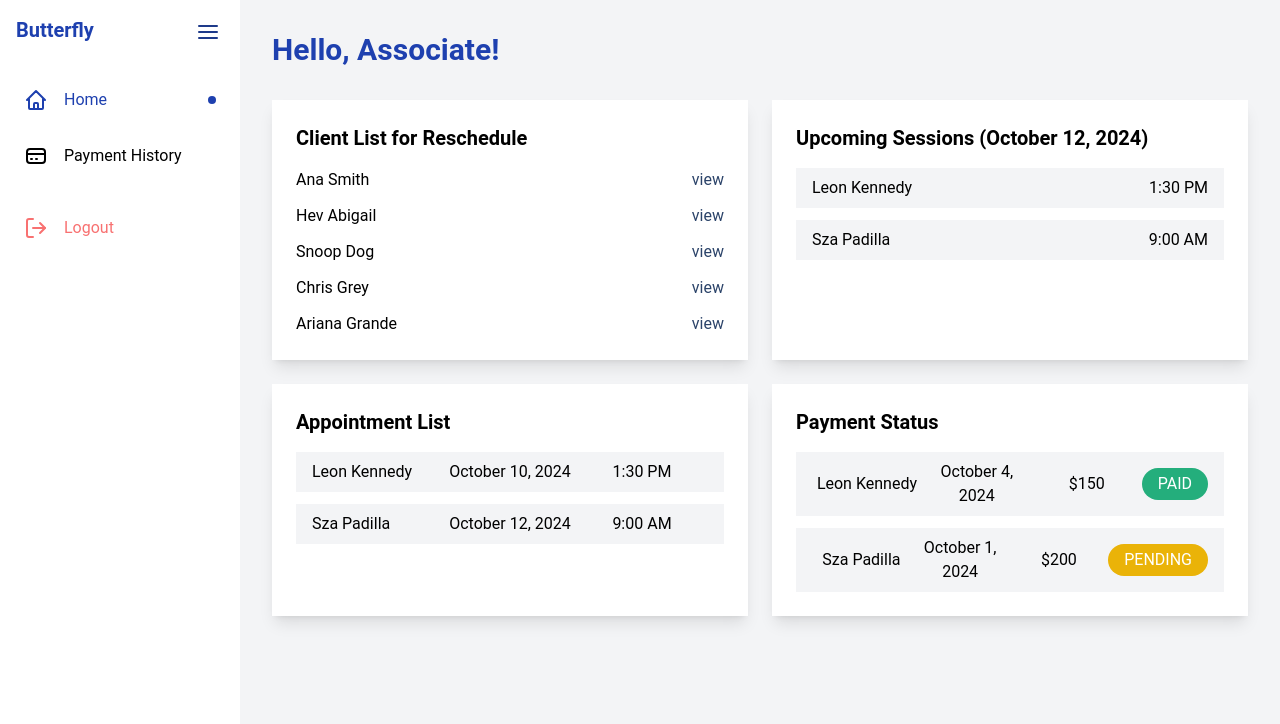
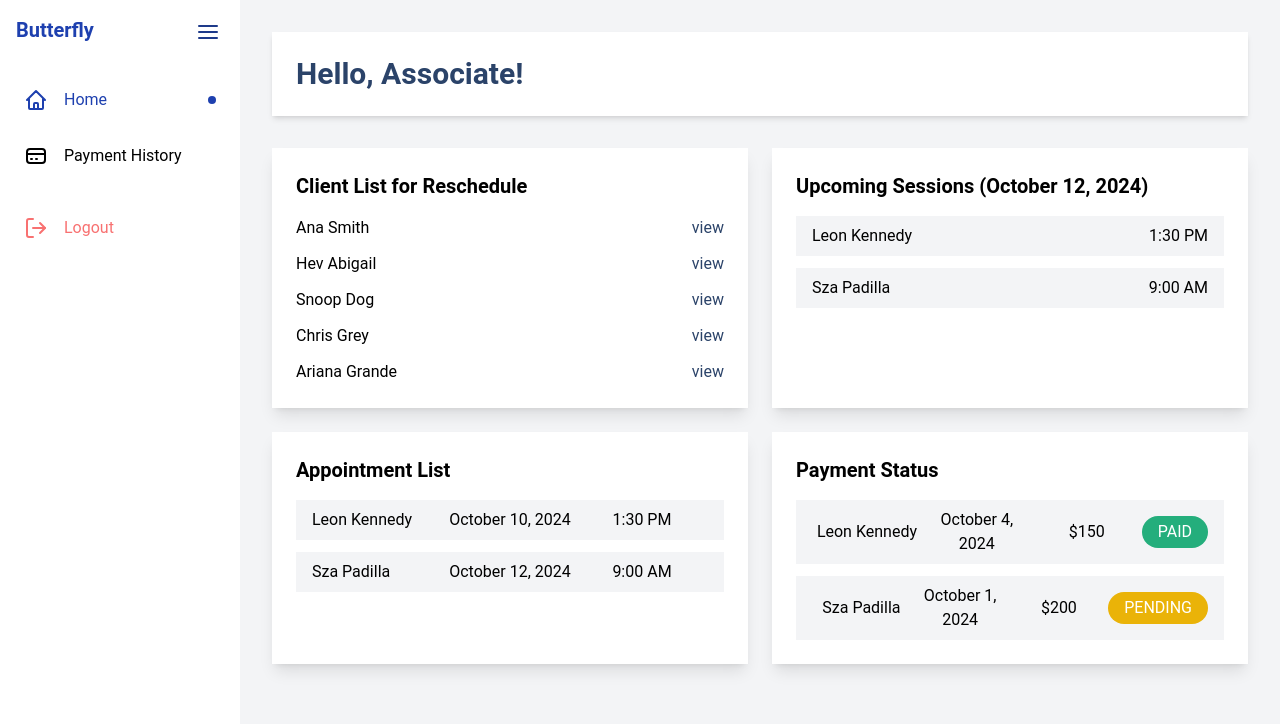
Before and after one commit to BluYiti/boltusaus-butterfly, a Next.js app: page /associate in a window 1280 px wide. Shown: the top 724 px of the page. Built offline with nearby package versions, Linux system fonts and the light colour scheme; no server answers.

Commit message:
container on "hello, associate" sugggested ni mica

```diff
--- a/app/associate/page.tsx
+++ b/app/associate/page.tsx
@@ -117,7 +117,9 @@ const Dashboard: React.FC = () => {
   return (
     <Layout sidebarTitle="Butterfly" sidebarItems={items}>
       <div className="flex-grow p-8">
-        <h2 className="text-3xl font-bold mb-8 text-blue-800">Hello, Associate!</h2>
+      <div className="bg-white shadow-md rounded-lg p-6 mb-8">
+                <h2 className="text-3xl font-bold text-blue-500">Hello, Associate!</h2>
+            </div>
 
         <div className="grid grid-cols-1 lg:grid-cols-2 gap-6">
           {/* Client List for Reschedule */}
```
